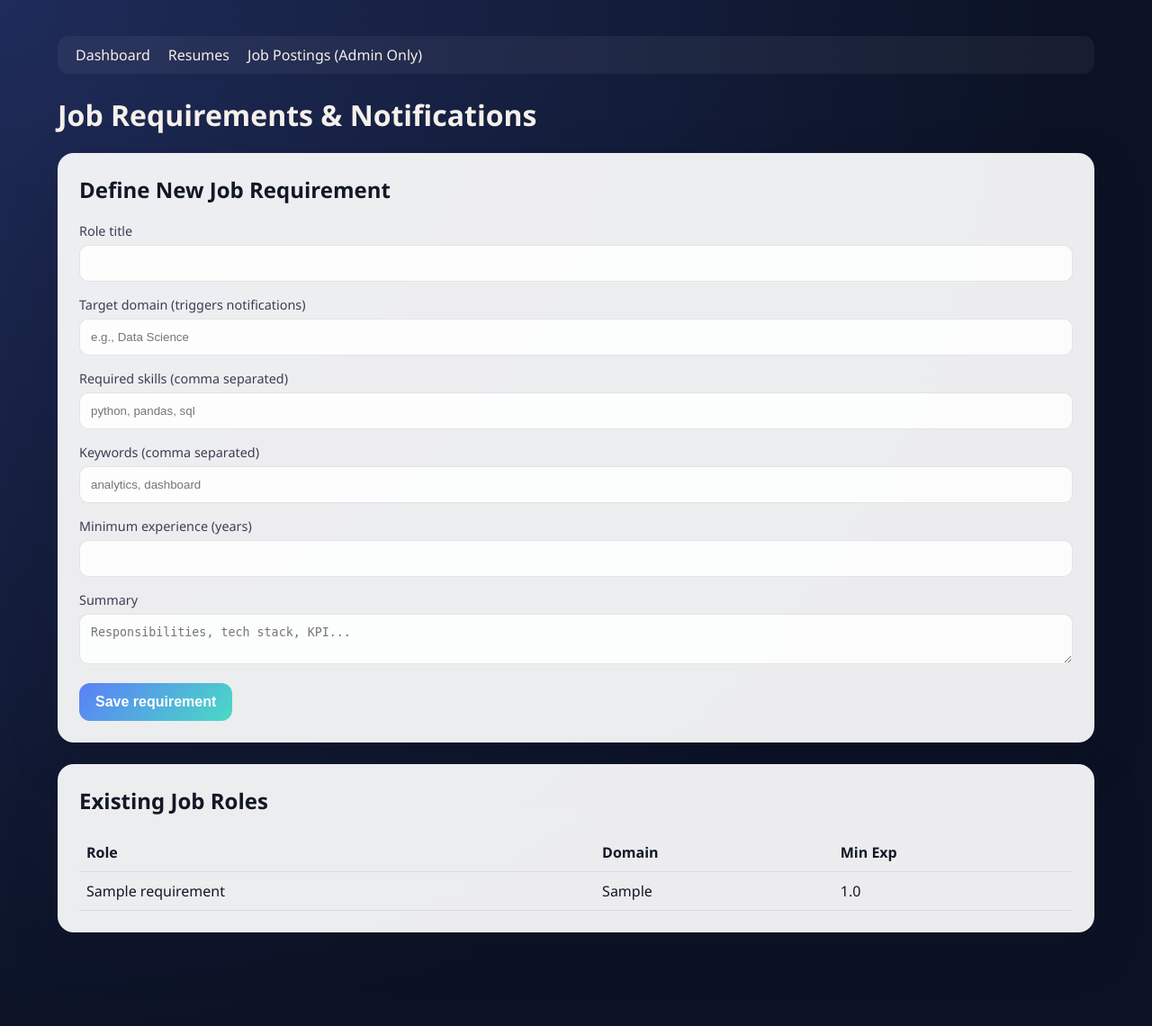
After one commit to Dasarisyamala/resume-analyzer-, a Flask app: page /jobs_page in a window 1280 px wide. The commit adds this page. Shown: the whole page at 90% size. Run offline with Flask 3, Linux system fonts and the light colour scheme; a user stored in the database is signed in; tables that the repository leaves empty hold one stand-in row (values such as "Sample post").

Commit message:
Update resume analyzer with migration scripts and UI templates
- Add migrate_db.py for database migrations
- Update app.py with improved endpoints and error handling
- Update config.py with enhanced configuration
- Update models.py with additional model features
- Update resume_processing.py with enhanced processing logic
- Add new HTML templates: jobs.html, nav.html, resumes.html
- Update index.html with latest UI improvements

```diff
--- a/app.py
+++ b/app.py
@@ -1,7 +1,7 @@
 from __future__ import annotations
 
 import json
-from datetime import timedelta
+from datetime import datetime, timedelta
 from functools import wraps
 from typing import Dict, List, Tuple
 
@@ -42,6 +42,17 @@ def login_required(func):
             if next_url.endswith("?"):
                 next_url = next_url[:-1]
             return redirect(url_for("login", next=next_url))
+        return func(*args, **kwargs)
+
+    return wrapper
+
+
+def admin_required(func):
+    @wraps(func)
+    def wrapper(*args, **kwargs):
+        user = current_user()
+        if not user or user.role != "admin":
+            return "Access Denied: Admins Only", 403
         return func(*args, **kwargs)
 
     return wrapper
@@ -229,6 +240,7 @@ def _process_files(
     files,
     job_id: int | None,
     preferred_domains: List[str] | None = None,
+    user_id: int | None = None,
 ) -> Tuple[List[Dict], List[Dict]]:
     if not files:
         raise BadRequest("No files were provided")
@@ -261,6 +273,7 @@ def _process_files(
                     ),
                 },
                 preferred_domains=preferred_domains,
+                user_id=user_id,
             )
 
             match_model = None
@@ -286,15 +299,39 @@ def home():
         "resume_count": Resume.query.count(),
         "job_count": JobRequirement.query.count(),
     }
-    recent_resumes = Resume.query.order_by(Resume.created_at.desc()).limit(5).all()
-    jobs = JobRequirement.query.order_by(JobRequirement.created_at.desc()).all()
     return render_template(
         "index.html",
         stats=stats,
+        storage_backend=app.config["STORAGE_BACKEND"],
+    )
+
+
+@app.route("/resumes_page")
+@login_required
+def resumes_page():
+    user = current_user()
+    if user.role == "admin":
+        recent_resumes = Resume.query.order_by(Resume.created_at.desc()).all()
+    else:
+        # Regular users only see their own uploads
+        recent_resumes = Resume.query.filter_by(user_id=user.id).order_by(Resume.created_at.desc()).all()
+
+    jobs = JobRequirement.query.order_by(JobRequirement.created_at.desc()).all()
+    return render_template(
+        "resumes.html",
         resumes=recent_resumes,
         jobs=jobs,
-        storage_backend=app.config["STORAGE_BACKEND"],
-        max_files_per_upload=app.config["MAX_FILES_PER_UPLOAD"],
+    )
+
+
+@app.route("/jobs_page")
+@login_required
+@admin_required
+def jobs_page():
+    jobs = JobRequirement.query.order_by(JobRequirement.created_at.desc()).all()
+    return render_template(
+        "jobs.html",
+        jobs=jobs,
     )
 
 
@@ -304,7 +341,10 @@ def upload():
     files = request.files.getlist("resume")
     job_id = request.form.get("job_id", type=int)
     preferred_domains = _parse_domain_input(request.form.get("domains"))
-    processed, errors = _process_files(files, job_id, preferred_domains)
+    user = current_user()
+    processed, errors = _process_files(
+        files, job_id, preferred_domains, user_id=user.id if user else None
+    )
 
     status = 200 if processed else 400
     return (
@@ -323,7 +363,10 @@ def upload_resume_api():
     preferred_domains = _parse_domain_input(
         request.form.get("domains") or request.args.get("domains")
     )
-    processed, errors = _process_files(files, job_id, preferred_domains)
+    user = current_user()
+    processed, errors = _process_files(
+        files, job_id, preferred_domains, user_id=user.id if user else None
+    )
 
     if not processed and errors:
         status = 400
@@ -379,6 +422,23 @@ def job_requirements():
         keywords=json.dumps(payload.get("keywords", [])),
     )
     db.session.add(job)
+
+    # Notify users who uploaded resumes in this domain
+    if job.domain:
+        users_to_notify = User.query.join(Resume).filter(Resume.domain.ilike(f"%{job.domain}%")).distinct().all()
+        notification = {
+            "type": "job_update",
+            "message": f"New job update for {job.title} in {job.domain} domain!",
+            "timestamp": datetime.utcnow().isoformat()
+        }
+        for user in users_to_notify:
+            try:
+                current_notes = json.loads(user.notifications)
+            except:
+                current_notes = []
+            current_notes.append(notification)
+            user.notifications = json.dumps(current_notes)
+
     db.session.commit()
     return jsonify(job.to_dict()), 201
 
--- a/config.py
+++ b/config.py
@@ -14,7 +14,7 @@ class Config:
     # File uploads
     UPLOAD_FOLDER = os.getenv("UPLOAD_FOLDER", "uploads")
     MAX_CONTENT_LENGTH = int(os.getenv("MAX_CONTENT_LENGTH", 128 * 1024 * 1024))
-    MAX_FILES_PER_UPLOAD = int(os.getenv("MAX_FILES_PER_UPLOAD", 50))
+    MAX_FILES_PER_UPLOAD = int(os.getenv("MAX_FILES_PER_UPLOAD", 100))
 
     # Allowed resume extensions
     ALLOWED_EXTENSIONS = {".pdf", ".docx"}
--- a/services/resume_processing.py
+++ b/services/resume_processing.py
@@ -35,6 +35,7 @@ def process_resume_file(
     storage_backend: str = "local",
     storage_config: Dict[str, str | bool] | None = None,
     preferred_domains: List[str] | None = None,
+    user_id: int | None = None,
 ) -> Tuple[Resume, Dict[str, List[str]]]:
     if file_storage.filename == "":
         raise ValueError("Empty filename provided")
@@ -90,6 +91,7 @@ def process_resume_file(
         domain=domain,
         skills=json.dumps(skills),
         domain_evidence=json.dumps(domain_scores),
+        user_id=user_id,
     )
     db.session.add(resume)
     db.session.flush()
--- /dev/null
+++ b/templates/jobs.html
@@ -0,0 +1,135 @@
+<!DOCTYPE html>
+<html>
+<head>
+    <title>Resume Analyzer · Jobs</title>
+    <style>
+        :root {
+            --ink: #111826;
+            --sky: #5a7ff8;
+            --mint: #4adbc4;
+            --sand: #f5f0ea;
+            --card: rgba(255,255,255,0.92);
+        }
+        * { box-sizing: border-box; }
+        body {
+            margin: 0;
+            font-family: 'Space Grotesk', 'Segoe UI', sans-serif;
+            background: radial-gradient(circle at top left, #1f2b59, #0b1224 70%);
+            color: var(--sand);
+            min-height: 100vh;
+            padding: 40px 5vw 80px;
+        }
+        .card {
+            background: var(--card);
+            border-radius: 18px;
+            padding: 24px;
+            color: var(--ink);
+            box-shadow: 0 20px 50px rgba(20,20,40,0.25);
+            margin-bottom: 24px;
+        }
+        h1, h2 { margin-top: 0; }
+        label { display: block; font-size: 0.9rem; margin-bottom: 6px; color: #3d3d52; }
+        input[type="text"], input[type="number"], textarea {
+            width: 100%; padding: 12px; margin-bottom: 16px; border-radius: 10px;
+            border: 1px solid rgba(0,0,0,0.1); background: rgba(255,255,255,0.85);
+        }
+        button {
+            border: none; border-radius: 12px; padding: 12px 18px;
+            background: linear-gradient(135deg, var(--sky), var(--mint));
+            color: white; font-size: 1rem; font-weight: 600; cursor: pointer;
+        }
+        .jobs-table { width: 100%; border-spacing: 0; }
+        .jobs-table th, .jobs-table td { padding: 10px 8px; text-align: left; border-bottom: 1px solid rgba(0,0,0,0.08); }
+    </style>
+</head>
+<body>
+    {% include 'nav.html' %}
+
+    <h1>Job Requirements & Notifications</h1>
+
+    <div class="card">
+        <h2>Define New Job Requirement</h2>
+        <form id="job-form">
+            <label for="title">Role title</label>
+            <input type="text" id="title" name="title" required>
+
+            <label for="domain">Target domain (triggers notifications)</label>
+            <input type="text" id="domain" name="domain" placeholder="e.g., Data Science">
+
+            <label for="skills">Required skills (comma separated)</label>
+            <input type="text" id="skills" name="skills" placeholder="python, pandas, sql">
+
+            <label for="keywords">Keywords (comma separated)</label>
+            <input type="text" id="keywords" name="keywords" placeholder="analytics, dashboard">
+
+            <label for="experience">Minimum experience (years)</label>
+            <input type="number" id="experience" name="experience" min="0" step="0.5">
+
+            <label for="description">Summary</label>
+            <textarea id="description" name="description" placeholder="Responsibilities, tech stack, KPI..."></textarea>
+
+            <button type="submit">Save requirement</button>
+        </form>
+        <div id="job-feedback"></div>
+    </div>
+
+    <div class="card">
+        <h2>Existing Job Roles</h2>
+        <table class="jobs-table">
+            <thead>
+                <tr>
+                    <th>Role</th>
+                    <th>Domain</th>
+                    <th>Min Exp</th>
+                </tr>
+            </thead>
+            <tbody>
+                {% for job in jobs %}
+                    <tr>
+                        <td>{{ job.title }}</td>
+                        <td>{{ job.domain or 'General' }}</td>
+                        <td>{{ job.min_experience or 'N/A' }}</td>
+                    </tr>
+                {% else %}
+                    <tr><td colspan="3">Create your first requirement to enable ranking.</td></tr>
+                {% endfor %}
+            </tbody>
+        </table>
+    </div>
+
+    <script>
+        const jobForm = document.getElementById('job-form');
+        const feedback = document.getElementById('job-feedback');
+
+        jobForm.addEventListener('submit', async (event) => {
+            event.preventDefault();
+            feedback.textContent = 'Submitting...';
+
+            const payload = {
+                title: jobForm.title.value.trim(),
+                domain: jobForm.domain.value.trim() || null,
+                required_skills: jobForm.skills.value.split(',').map(s => s.trim()).filter(Boolean),
+                keywords: jobForm.keywords.value.split(',').map(s => s.trim()).filter(Boolean),
+                min_experience: jobForm.experience.value ? Number(jobForm.experience.value) : null,
+                description: jobForm.description.value.trim() || null,
+            };
+
+            try {
+                const response = await fetch('/job_requirements', {
+                    method: 'POST',
+                    headers: { 'Content-Type': 'application/json' },
+                    body: JSON.stringify(payload),
+                });
+                if (!response.ok) {
+                    throw new Error('Failed to save requirement');
+                }
+                const data = await response.json();
+                feedback.textContent = `Saved role "${data.title}" and notified matching users. Refresh to see it in the list.`;
+                jobForm.reset();
+            } catch (error) {
+                feedback.textContent = error.message;
+            }
+        });
+    </script>
+</body>
+</html>
--- /dev/null
+++ b/templates/nav.html
@@ -0,0 +1,9 @@
+<nav style="background: rgba(255,255,255,0.05); padding: 10px 20px; border-radius: 12px; margin-bottom: 24px;">
+    <ul style="list-style: none; padding: 0; margin: 0; display: flex; gap: 20px;">
+        <li><a href="{{ url_for('home') }}" style="color: var(--sand); text-decoration: none; font-weight: 500;">Dashboard</a></li>
+        <li><a href="{{ url_for('resumes_page') }}" style="color: var(--sand); text-decoration: none; font-weight: 500;">Resumes</a></li>
+        {% if current_user.role == 'admin' %}
+            <li><a href="{{ url_for('jobs_page') }}" style="color: var(--sand); text-decoration: none; font-weight: 500;">Job Postings (Admin Only)</a></li>
+        {% endif %}
+    </ul>
+</nav>
```
Also changed, not shown: migrate_db.py (added, +25 -0 lines), models.py (+7 -0 lines), templates/index.html (+8 -123 lines), templates/resumes.html (added, +94 -0 lines).
